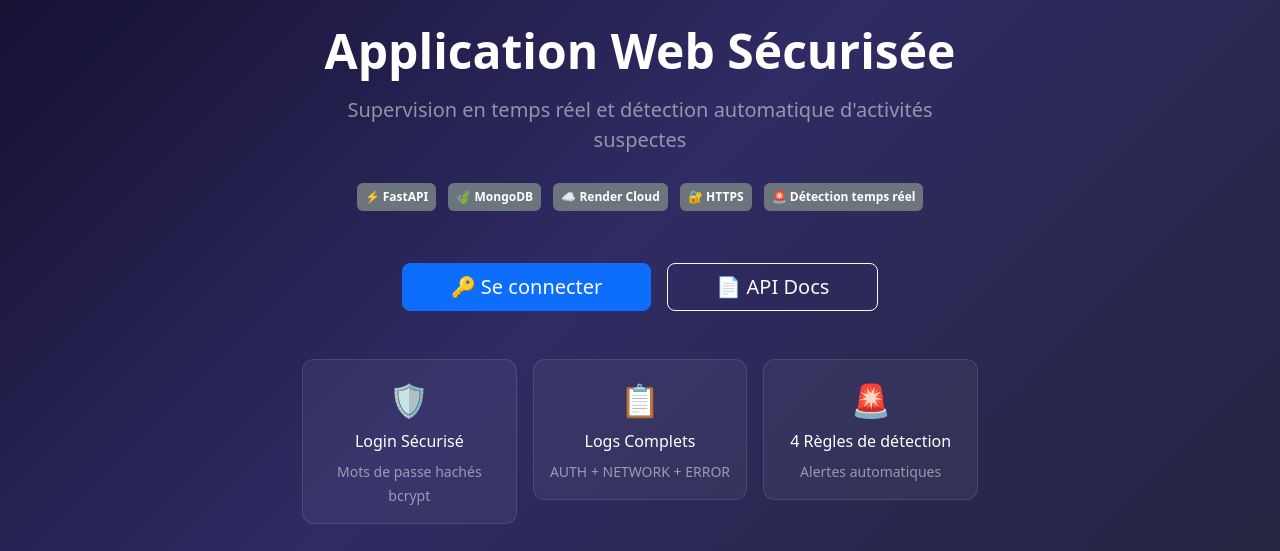
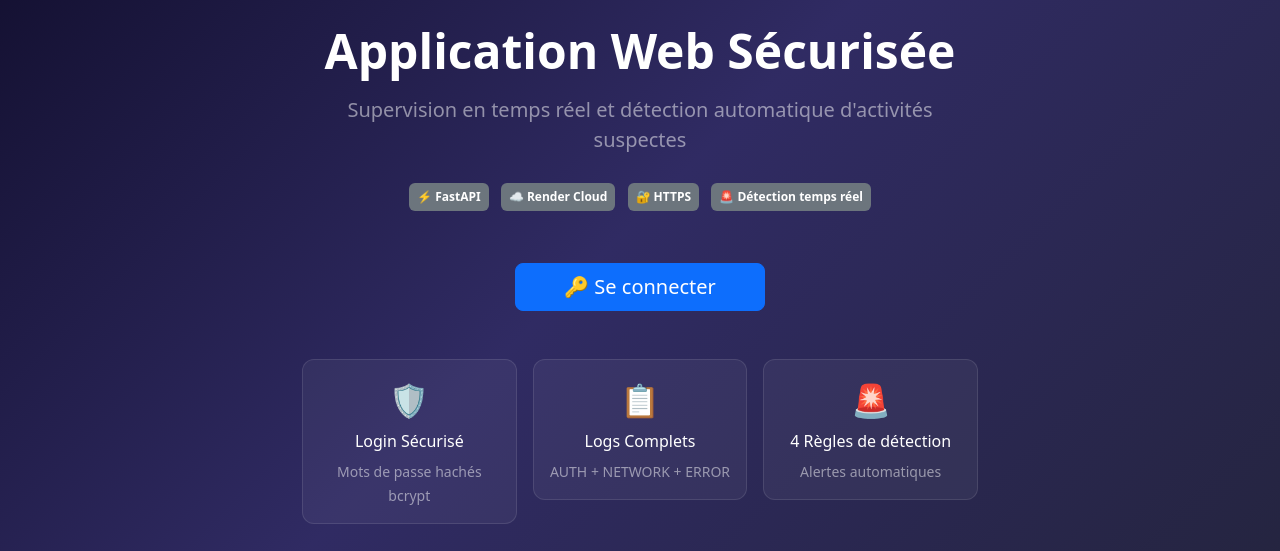
Before and after one commit to Nour-Boughalmi/projet-securite, a Python web app: template app/templates/accueil.html in a window 1280 px wide. Shown: the part 183-734 px from the top of the page. Run offline with Jinja, Linux system fonts and the light colour scheme; the template is opened without the code that fills it, so the values that code supplies are empty.

Commit message:
Remove API Docs links and MongoDB skill badge from templates

```diff
--- a/app/templates/accueil.html
+++ b/app/templates/accueil.html
@@ -21,7 +21,6 @@
 
         <div class="mb-5">
             <span class="badge bg-secondary m-1 p-2">⚡ FastAPI</span>
-            <span class="badge bg-secondary m-1 p-2">🍃 MongoDB</span>
             <span class="badge bg-secondary m-1 p-2">☁️ Render Cloud</span>
             <span class="badge bg-secondary m-1 p-2">🔐 HTTPS</span>
             <span class="badge bg-secondary m-1 p-2">🚨 Détection temps réel</span>
@@ -29,7 +28,6 @@
 
         <div class="d-flex gap-3 justify-content-center flex-wrap mb-5">
             <a href="/login" class="btn btn-primary btn-lg px-5">🔑 Se connecter</a>
-            <a href="/docs" class="btn btn-outline-light btn-lg px-5" target="_blank">📄 API Docs</a>
         </div>
 
         <div class="row g-3">
--- a/app/templates/dashboard.html
+++ b/app/templates/dashboard.html
@@ -21,7 +21,6 @@
         <div class="d-flex gap-2">
             <a href="/logs" class="btn btn-outline-secondary btn-sm">📋 Logs</a>
             <a href="/alertes" class="btn btn-outline-danger btn-sm">🚨 Alertes</a>
-            <a href="/docs" class="btn btn-outline-info btn-sm" target="_blank">📄 API</a>
             <a href="/logout" class="btn btn-outline-light btn-sm">Déconnexion</a>
         </div>
     </nav>
@@ -76,7 +75,6 @@
             <div class="d-flex flex-wrap gap-2">
                 <a href="/alertes" class="btn btn-danger">🚨 Voir les alertes</a>
                 <a href="/logs" class="btn btn-secondary">📋 Consulter les logs</a>
-                <a href="/docs" class="btn btn-info" target="_blank">📄 Documentation API</a>
             </div>
         </div>
 
```
